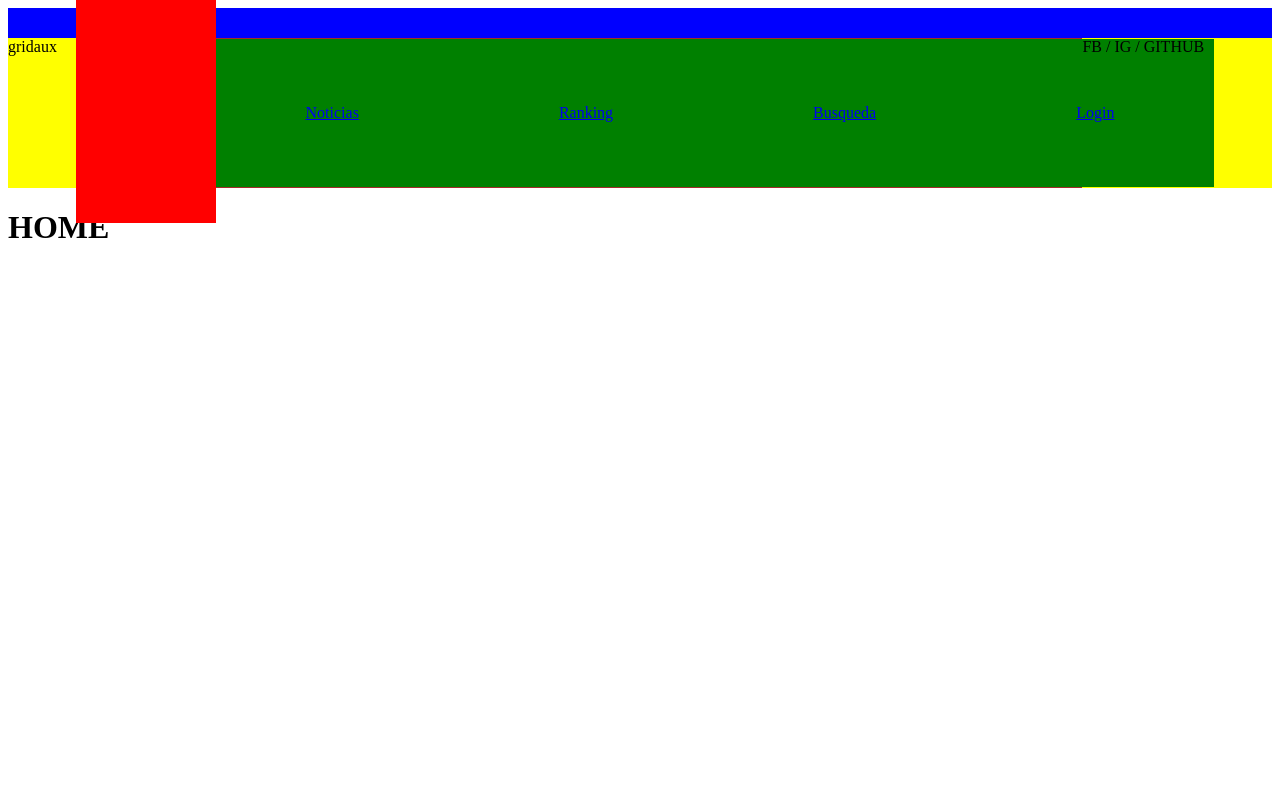
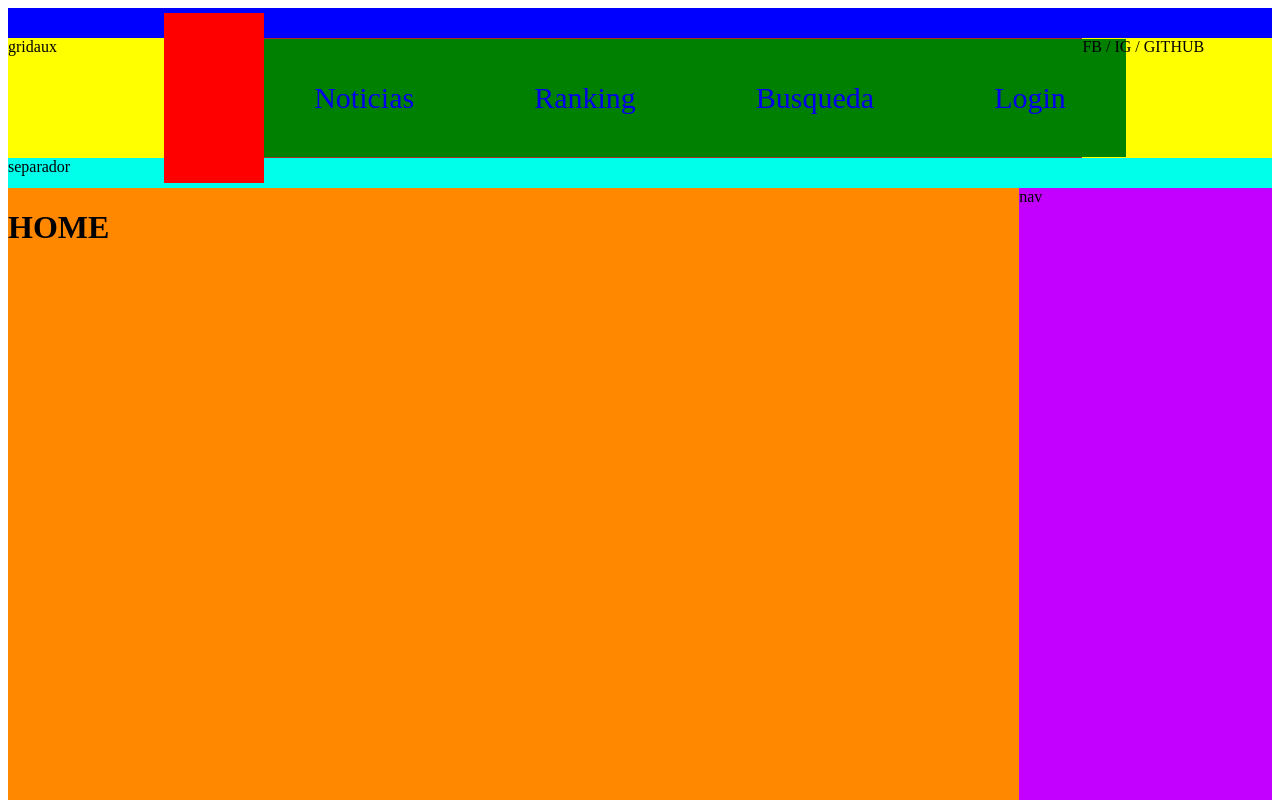
Before and after one commit to darkarazu/arcadehub-front-react, a React app: page / in a window 1280 px wide. Shown: the top 800 px of the page. Built offline with nearby package versions, Linux system fonts and the light colour scheme.

Commit message:
Maquetado inicial de toda la pagina ( agregando content, nav y footer)

```diff
--- a/src/App.tsx
+++ b/src/App.tsx
@@ -2,6 +2,7 @@ import * as React from 'react';
 import { BrowserRouter as Router, Route } from 'react-router-dom';
 import Header from './containers/Header';
 import Home from './pages/Home';
+import * as styles from './app.css';
 /*import Ranking from './pages/Ranking';
 import Busqueda from './pages/Busqueda';*/
 
@@ -11,10 +12,23 @@ export default class App extends React.Component {
         return <Router>
                 <div>
                     <Header/>
-                    <Route exact path='/' component={Home}/>
-                    <Route path='/home' component={Home}/>
-                    <Route path='/ranking' component={Home}/>
-                    <Route path='/busqueda' component={Home}/>
+                    <div className={styles.divaux}>
+                        separador
+                    </div>
+                    <div className={styles.bodyContainer}>
+                        <div className={styles.bodyContent}>
+                            <Route exact path='/' component={Home}/>
+                            <Route path='/home' component={Home}/>
+                            <Route path='/ranking' component={Home}/>
+                            <Route path='/busqueda' component={Home}/>
+                        </div>
+                        <div className={styles.navContent}>
+                            nav
+                        </div>
+                    </div>
+                    <div className={styles.foot}>
+                        Footer
+                    </div>
                 </div>
             </Router>;
     }
--- /dev/null
+++ b/src/app.css
@@ -0,0 +1,24 @@
+.divaux{
+    height: 30px;
+    background: rgb(0, 255, 234);
+}
+
+.bodyContainer{
+    display: grid;
+    grid-template-columns: 80% 20%;
+}
+
+.bodyContent{
+    background: rgb(255, 136, 0);
+}
+
+.navContent{
+    height: 800px;
+    background: rgb(195, 0, 255);
+}
+
+.foot{
+    height: 100px;
+    background: rgb(34, 34, 34);
+    color: white;
+}
--- a/src/containers/header.css
+++ b/src/containers/header.css
@@ -3,24 +3,26 @@
     background: blue;
 }
 .headContainer{
-    height: 150px;
+    height: 120px;
     display: grid;
     grid-template-columns: 15% 70% 15%;
     background: yellow;
 }
 .subContainer{
     display: flex;
-    height: 150px;
+    height: 120px;
     justify-content: center;
     align-items:  center;
     background: brown;
 }
 
 .menuItem{
-    padding-left: 100px;
-    padding-right: 100px;
-    padding-top: 65px;
-    padding-bottom: 65px;
+    padding-left: 60px;
+    padding-right: 60px;
+    font-size: 30px;
+    padding-top: 42px;
+    padding-bottom: 42px;
+    text-decoration: none;
     background: green;
 }
 
@@ -31,11 +33,10 @@
 
 .bigHome{
     position: relative;
-    top: -10px;
     left: 10px;
-    padding: 70px;
+    padding: 50px;
     width: 100px;
-    height: 100px;
+    height: 70px;
     background: red;
 }
 
```
